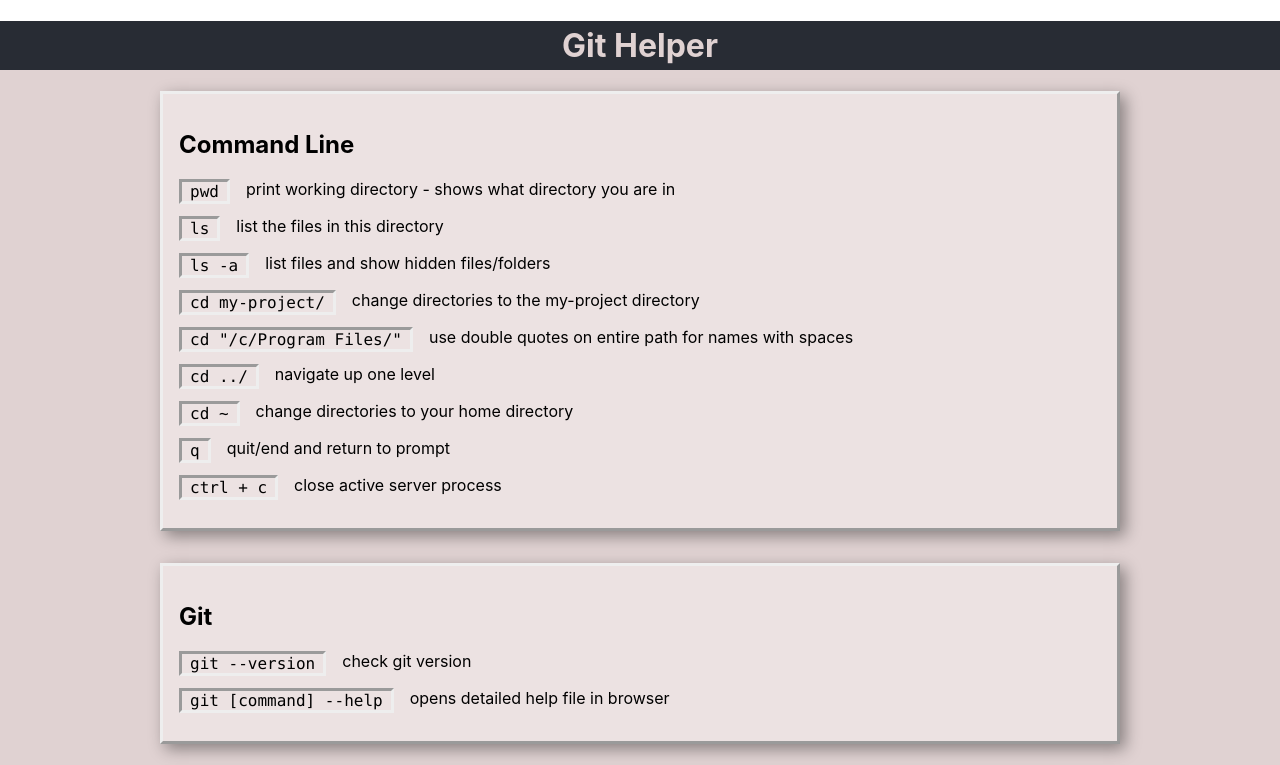
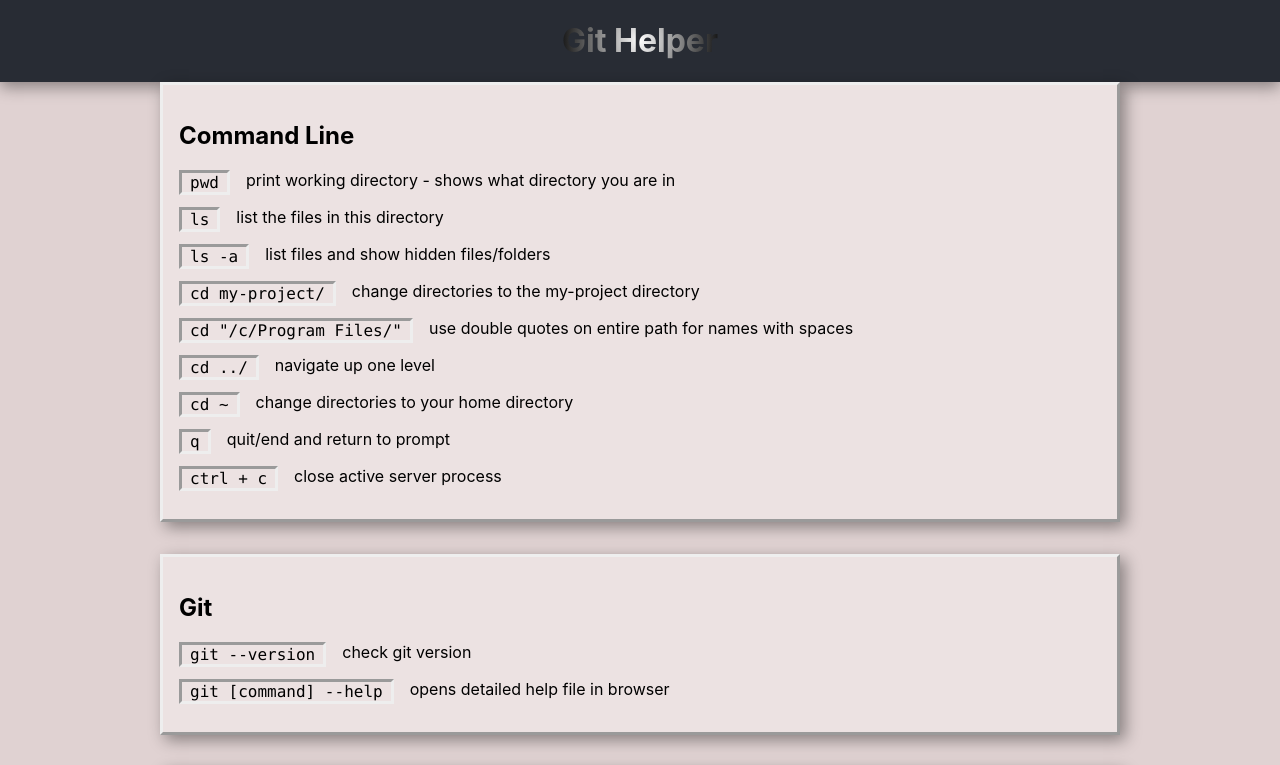
Before and after one commit to davidlongwith/git-helper, a React (Create React App) app: page / in a window 1280 px wide. Shown: the top 765 px of the page. Built offline with nearby package versions, Linux system fonts and the light colour scheme.

Commit message:
header improvements in progress

```diff
--- a/src/App.css
+++ b/src/App.css
@@ -4,12 +4,20 @@
 
 .app-header {
   background-color: #282c34; /* #282c34 */
+  box-shadow: 0 5px 15px rgba(0, 0, 0, 0.4);
   text-align: center;
 }
 
 .app-header h1 {
-  color: rgb(224, 210, 210); /* rgb(224, 210, 210) */
-  padding: 0.3rem 0;
+  display: inline-block;
+  background: radial-gradient(
+      circle farthest-corner at center center,
+      white,
+      #111
+    )
+    no-repeat;
+  -webkit-background-clip: text;
+  -webkit-text-fill-color: transparent;
 }
 
 .commands {
@@ -22,7 +30,7 @@
   background-color: rgb(236, 226, 226); /* rgb(236, 226, 226) */
   border: outset rgb(238, 238, 238); /* rgb(238, 238, 238) */
   border-width: 3px;
-  box-shadow: 5px 5px 15px rgba(0, 0, 0, 0.4);
+  box-shadow: 5px 5px 15px rgba(0, 0, 0, 0.4); /* rgba(0, 0, 0, 0.4) */
   margin-bottom: 2em;
   padding: 1em;
   width: 95%;
```
